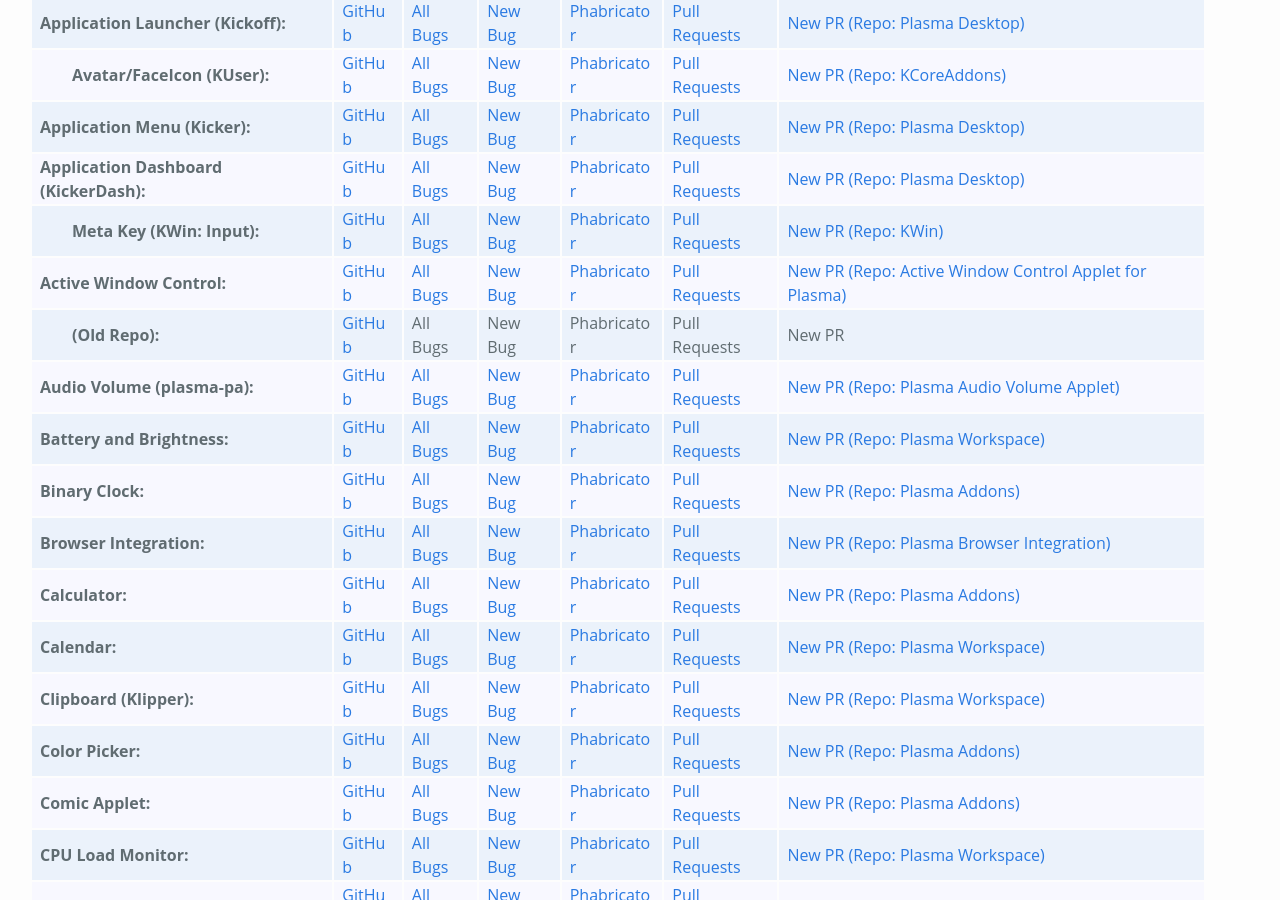
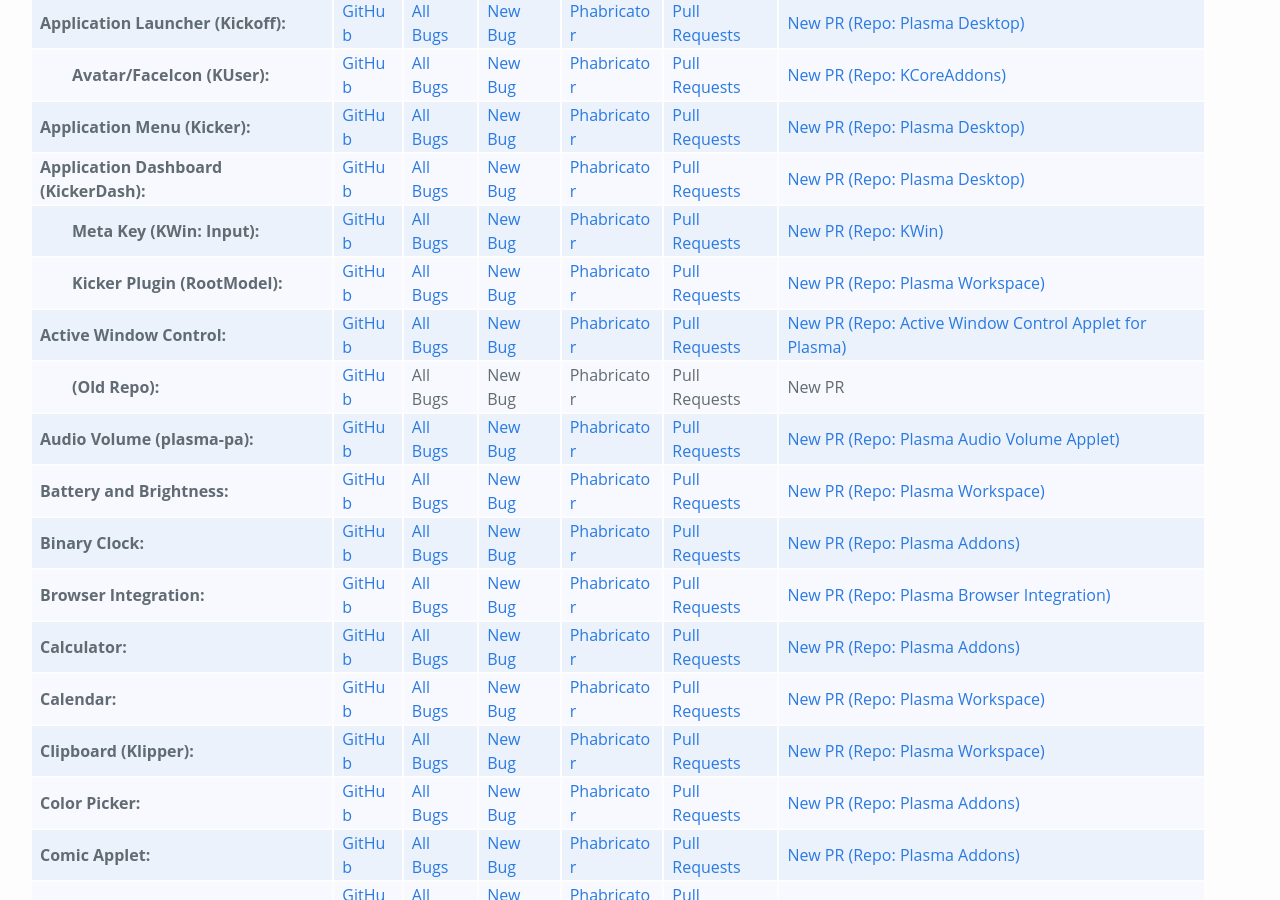
Before and after one commit to Zren/zren.github.io, a Jekyll site: the page built from kde_repos.md, in a window 1280 px wide and 900 px high, scrolled down 546 px. Built offline with Jekyll 4.4.1, drawn with Linux system fonts in a browser that asks for light colours.

Commit message:
Kicker's plugin is in plasma-workspace while qml is in plasma-desktop

```diff
--- a/kde_repos.md
+++ b/kde_repos.md
@@ -262,6 +262,13 @@
 			repoName='Meta Key (KWin: Input)'
 			githubLink='https://github.com/KDE/kwin'
 			product='kwin&component=input'
+		%}
+	</tr>
+	<tr class="indent">
+		{% include kdeRepoWorkspace.html
+			repoName='Kicker Plugin (RootModel)'
+			githubLink='https://github.com/KDE/plasma-workspace/tree/master/applets/kicker/plugin'
+			product='plasmashell&component=Application%20Menu%20%28Kicker%29'
 		%}
 	</tr>
 	<tr>
```
